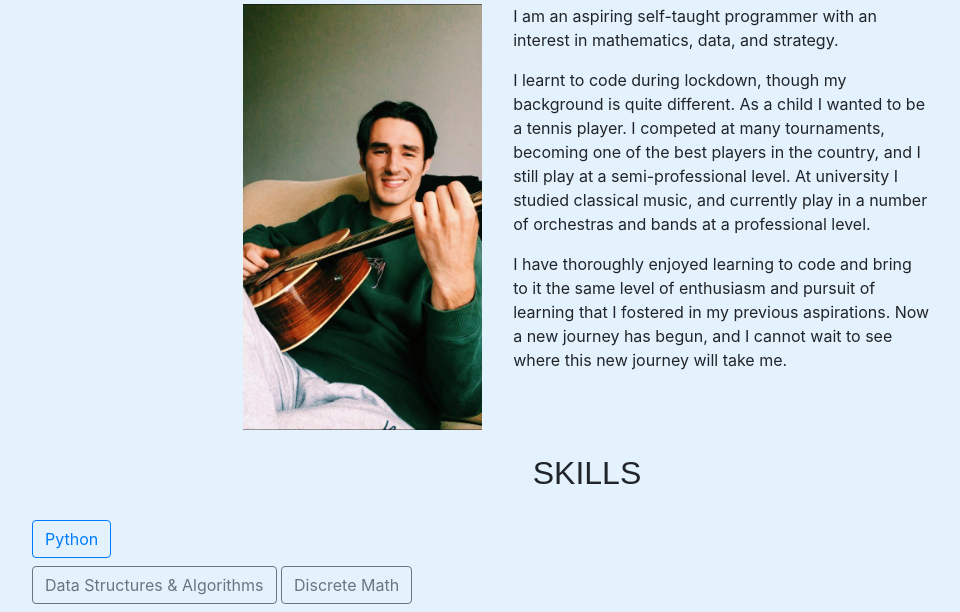
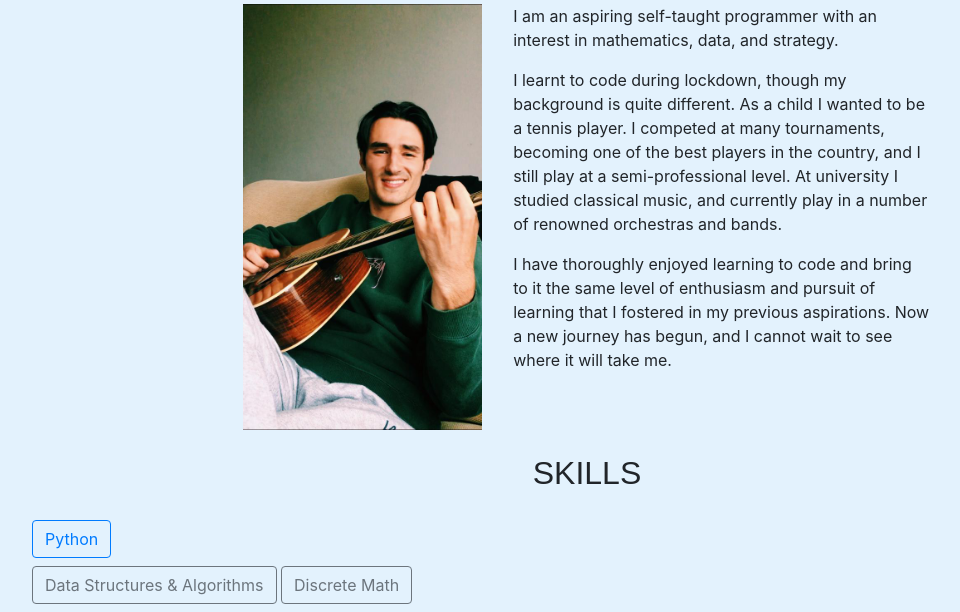
Before and after one commit to sidneysquidney/personal_portfolio, a Flask app: page / in a window 1280 px wide. Shown: the part 204-816 px from the top of the page, without its empty margins (53-1013 px from the left). Run offline with Flask 2, Linux system fonts and the light colour scheme; some libraries are stand-ins or nearby versions; some web fonts are replaced.

Commit message:
little more text

```diff
--- a/templates/contact.html
+++ b/templates/contact.html
@@ -43,7 +43,7 @@
 <div class="row mx-1 mx-md-0">
   <div>
   <p>Alternatively you can reach me by email:</p>
-  <a href="mailto:sidneysquidney@hotmail.co.uk" class = 'link'><p class='link'>sidneysquidney@hotmail.co.uk</p></a>
+  <a href="mailto:sglethbridge@gmail.com" class = 'link'><p class='link'>sglethbridge@gmail.com</p></a>
   </div>
 </div>
 <div class='row mx-1 mx-md-0'>
--- a/templates/index.html
+++ b/templates/index.html
@@ -15,12 +15,12 @@
             becoming one of the best players in the country,
             and I still play at a semi-professional level.
             At university I studied classical music, and currently play in a number of
-            orchestras and bands at a professional level.</p>
+            renowned orchestras and bands.</p>
 
         <p>I have thoroughly enjoyed learning to code and bring to it the same level
             of enthusiasm and pursuit of learning that I fostered in my previous
             aspirations. Now a new journey has begun, and I cannot wait to see
-            where this new journey will take me.</p>
+            where it will take me.</p>
 
     </div>
 </div>
```
